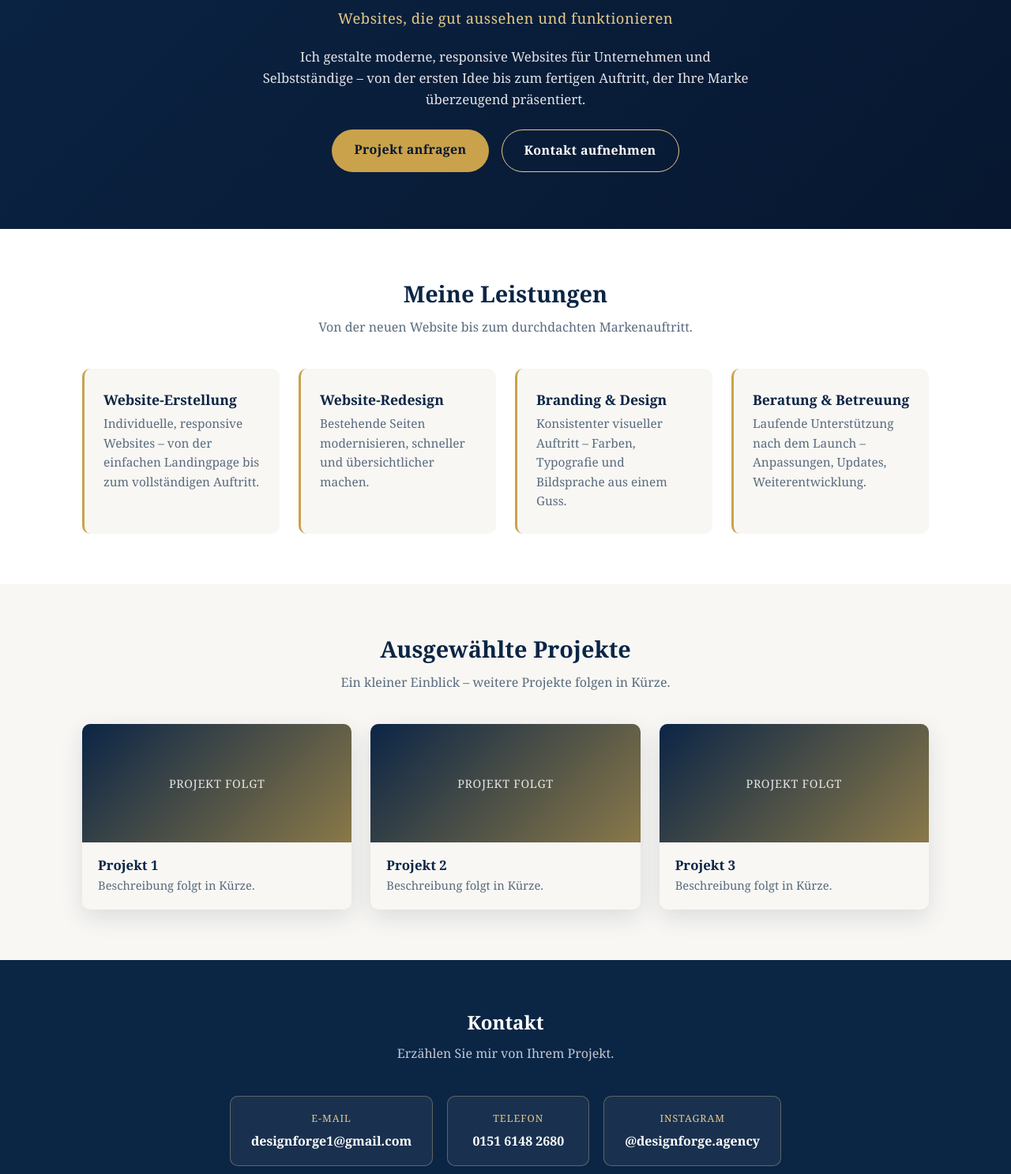
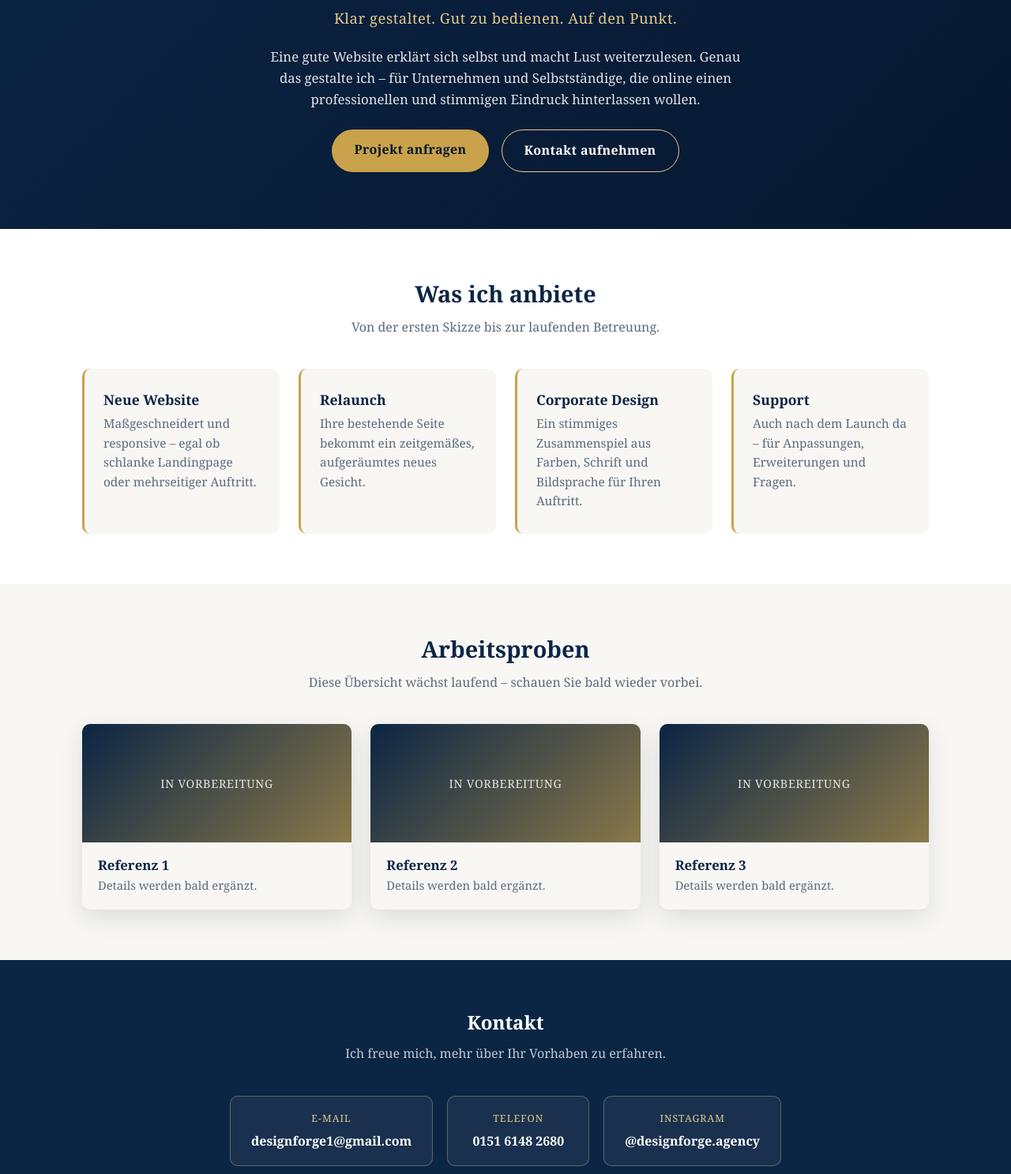
Before and after one commit to designforge1/pers-nliche-website, a plain HTML site: page webdesign.html in a window 1280 px wide. Shown: the part 353-1840 px from the top of the page at 79% size. Drawn offline with Linux system fonts and the light colour scheme.

Commit message:
Rewrite site copy with fresh wording
Rephrase hero, intro, services, about, and contact copy across all
three pages while keeping structure, design, and contact links
unchanged.

Co-Authored-By: Claude Sonnet 5 <noreply@anthropic.com>
Claude-Session: https://claude.ai/code/session_01QTuX18MchKGVjYR36m7VAY

```diff
--- a/webdesign.html
+++ b/webdesign.html
@@ -4,7 +4,7 @@
   <meta charset="UTF-8">
   <meta name="viewport" content="width=device-width, initial-scale=1.0">
   <title>Webdesign &ndash; Sajad Ahmadi</title>
-  <meta name="description" content="Webdesigner Sajad Ahmadi (DesignForge) &ndash; moderne Websites für Unternehmen und Selbstständige.">
+  <meta name="description" content="Sajad Ahmadi (DesignForge) &ndash; individuelles Webdesign f&uuml;r Unternehmen und Selbstst&auml;ndige.">
   <link rel="stylesheet" href="css/styles.css">
 </head>
 <body>
@@ -29,11 +29,11 @@
     <div class="container">
       <div class="avatar-placeholder">💻</div>
       <h1>DesignForge &ndash; Webdesign von Sajad Ahmadi</h1>
-      <p class="claim">Websites, die gut aussehen und funktionieren</p>
+      <p class="claim">Klar gestaltet. Gut zu bedienen. Auf den Punkt.</p>
       <p class="intro">
-        Ich gestalte moderne, responsive Websites für Unternehmen und
-        Selbstständige &ndash; von der ersten Idee bis zum fertigen Auftritt, der
-        Ihre Marke überzeugend präsentiert.
+        Eine gute Website erklärt sich selbst und macht Lust weiterzulesen. Genau
+        das gestalte ich &ndash; für Unternehmen und Selbstständige, die online
+        einen professionellen und stimmigen Eindruck hinterlassen wollen.
       </p>
       <div class="btn-row">
         <a href="mailto:designforge1@gmail.com" class="btn btn-primary">Projekt anfragen</a>
@@ -44,25 +44,25 @@
 
   <section class="section section-alt">
     <div class="container">
-      <h2 class="section-title">Meine Leistungen</h2>
-      <p class="section-subtitle">Von der neuen Website bis zum durchdachten Markenauftritt.</p>
+      <h2 class="section-title">Was ich anbiete</h2>
+      <p class="section-subtitle">Von der ersten Skizze bis zur laufenden Betreuung.</p>
 
       <div class="card-grid">
         <div class="feature-card">
-          <h3>Website-Erstellung</h3>
-          <p>Individuelle, responsive Websites &ndash; von der einfachen Landingpage bis zum vollständigen Auftritt.</p>
+          <h3>Neue Website</h3>
+          <p>Maßgeschneidert und responsive &ndash; egal ob schlanke Landingpage oder mehrseitiger Auftritt.</p>
         </div>
         <div class="feature-card">
-          <h3>Website-Redesign</h3>
-          <p>Bestehende Seiten modernisieren, schneller und übersichtlicher machen.</p>
+          <h3>Relaunch</h3>
+          <p>Ihre bestehende Seite bekommt ein zeitgemäßes, aufgeräumtes neues Gesicht.</p>
         </div>
         <div class="feature-card">
-          <h3>Branding &amp; Design</h3>
-          <p>Konsistenter visueller Auftritt &ndash; Farben, Typografie und Bildsprache aus einem Guss.</p>
+          <h3>Corporate Design</h3>
+          <p>Ein stimmiges Zusammenspiel aus Farben, Schrift und Bildsprache für Ihren Auftritt.</p>
         </div>
         <div class="feature-card">
-          <h3>Beratung &amp; Betreuung</h3>
-          <p>Laufende Unterstützung nach dem Launch &ndash; Anpassungen, Updates, Weiterentwicklung.</p>
+          <h3>Support</h3>
+          <p>Auch nach dem Launch da &ndash; für Anpassungen, Erweiterungen und Fragen.</p>
         </div>
       </div>
     </div>
@@ -70,29 +70,29 @@
 
   <section class="section">
     <div class="container">
-      <h2 class="section-title">Ausgewählte Projekte</h2>
-      <p class="section-subtitle">Ein kleiner Einblick &ndash; weitere Projekte folgen in Kürze.</p>
+      <h2 class="section-title">Arbeitsproben</h2>
+      <p class="section-subtitle">Diese Übersicht wächst laufend &ndash; schauen Sie bald wieder vorbei.</p>
 
       <div class="portfolio-grid">
         <div class="portfolio-card">
-          <div class="portfolio-thumb">Projekt folgt</div>
+          <div class="portfolio-thumb">In Vorbereitung</div>
           <div class="portfolio-body">
-            <h3>Projekt 1</h3>
-            <p>Beschreibung folgt in Kürze.</p>
+            <h3>Referenz 1</h3>
+            <p>Details werden bald ergänzt.</p>
           </div>
         </div>
         <div class="portfolio-card">
-          <div class="portfolio-thumb">Projekt folgt</div>
+          <div class="portfolio-thumb">In Vorbereitung</div>
           <div class="portfolio-body">
-            <h3>Projekt 2</h3>
-            <p>Beschreibung folgt in Kürze.</p>
+            <h3>Referenz 2</h3>
+            <p>Details werden bald ergänzt.</p>
           </div>
         </div>
         <div class="portfolio-card">
-          <div class="portfolio-thumb">Projekt folgt</div>
+          <div class="portfolio-thumb">In Vorbereitung</div>
           <div class="portfolio-body">
-            <h3>Projekt 3</h3>
-            <p>Beschreibung folgt in Kürze.</p>
+            <h3>Referenz 3</h3>
+            <p>Details werden bald ergänzt.</p>
           </div>
         </div>
       </div>
@@ -102,7 +102,7 @@
   <section class="contact-section" id="kontakt">
     <div class="container">
       <h2>Kontakt</h2>
-      <p class="section-subtitle">Erzählen Sie mir von Ihrem Projekt.</p>
+      <p class="section-subtitle">Ich freue mich, mehr über Ihr Vorhaben zu erfahren.</p>
       <div class="contact-grid">
         <a class="contact-item" href="mailto:designforge1@gmail.com">
           <span class="contact-label">E-Mail</span>
@@ -121,7 +121,7 @@
   </section>
 
   <div class="cross-link container">
-    <p>Sie suchen stattdessen einen Immobilienmakler? <a href="immobilien.html">Zum Immobilien-Bereich &rarr;</a></p>
+    <p>Auf der Suche nach einem Immobilienmakler statt einer neuen Website? <a href="immobilien.html">Zum Immobilien-Bereich &rarr;</a></p>
   </div>
 
   <footer class="site-footer">
```
Also changed, not shown: immobilien.html (+22 -21 lines), index.html (+18 -17 lines).
